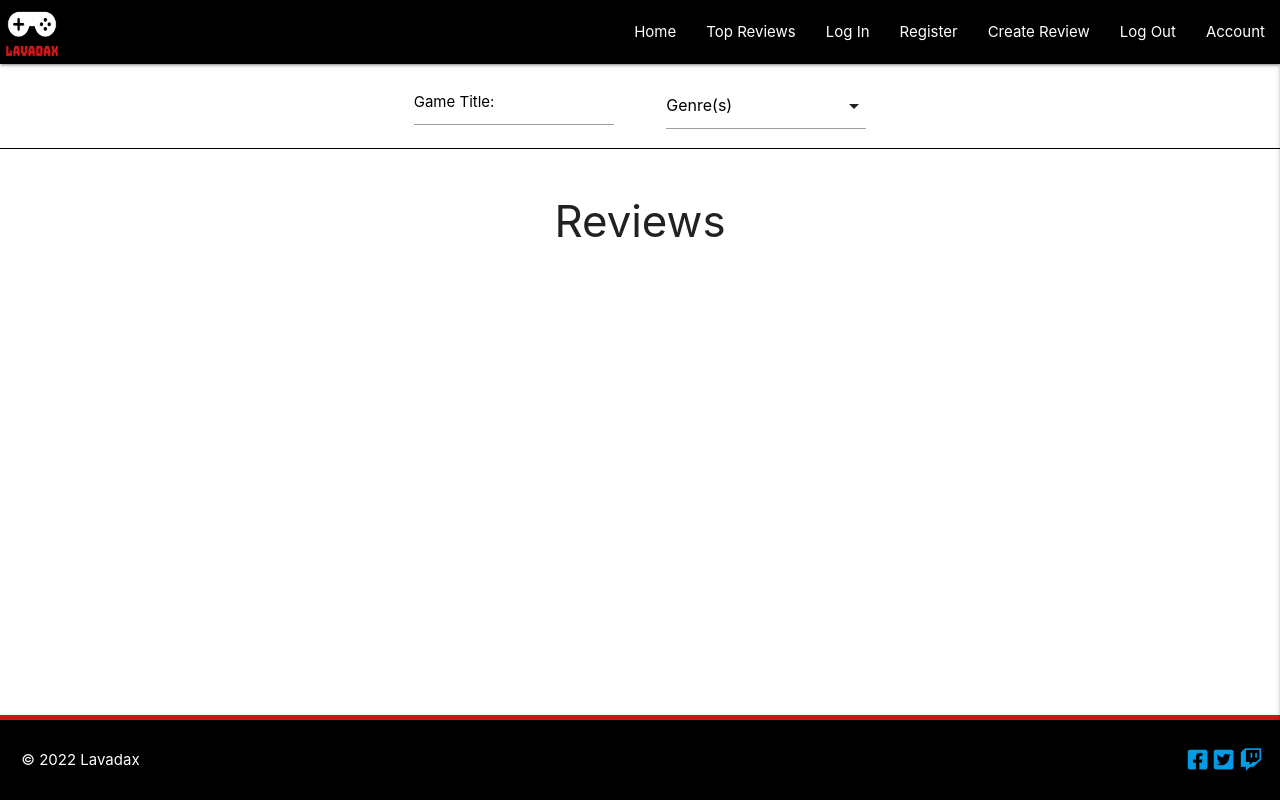
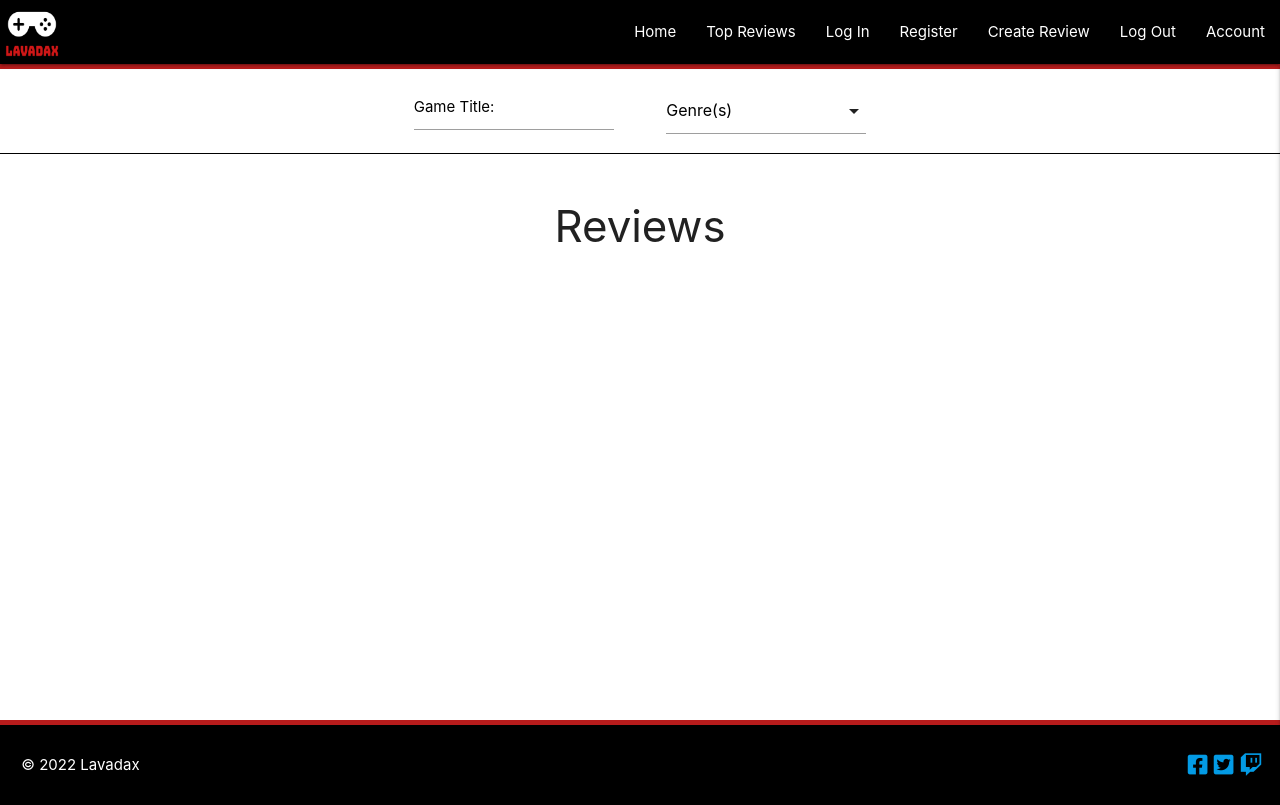
Before and after one commit to lavadax/Halliday-Games, a Flask app: page /search in a window 1280 px wide. Run offline with Flask 2, Linux system fonts and the light colour scheme; data that the repository does not hold is empty; some libraries are stand-ins or nearby versions.

Commit message:
Add button styling, header & footer border

```diff
--- a/static/css/style.css
+++ b/static/css/style.css
@@ -1,3 +1,9 @@
+/* Header */
+
+header {
+    border-bottom: 5px solid #b71c1c;
+}
+
 /* Logo  */
 
 .brand-logo, .brand-logo img {
@@ -40,7 +46,7 @@ h3 {
 
 /* Input fields */
 
-.input-field {
+#search-bar .col .input-field {
     max-width: 200px;
 }
 
@@ -52,6 +58,13 @@ h3 {
     margin-left: 15px;
 }
 
+/* Buttons */
+
+button.btn-large {
+    border: 2px solid #b71c1c;
+    border-radius: 7px;
+}
+
 /* Footer */
 
 footer {
@@ -60,7 +73,7 @@ footer {
     height: 85px;
     width:100%;
     float: left;
-    border-top: 5px solid #CD1717;
+    border-top: 5px solid #b71c1c;
     background-color: #000;
     color:#fff;
 }
```
